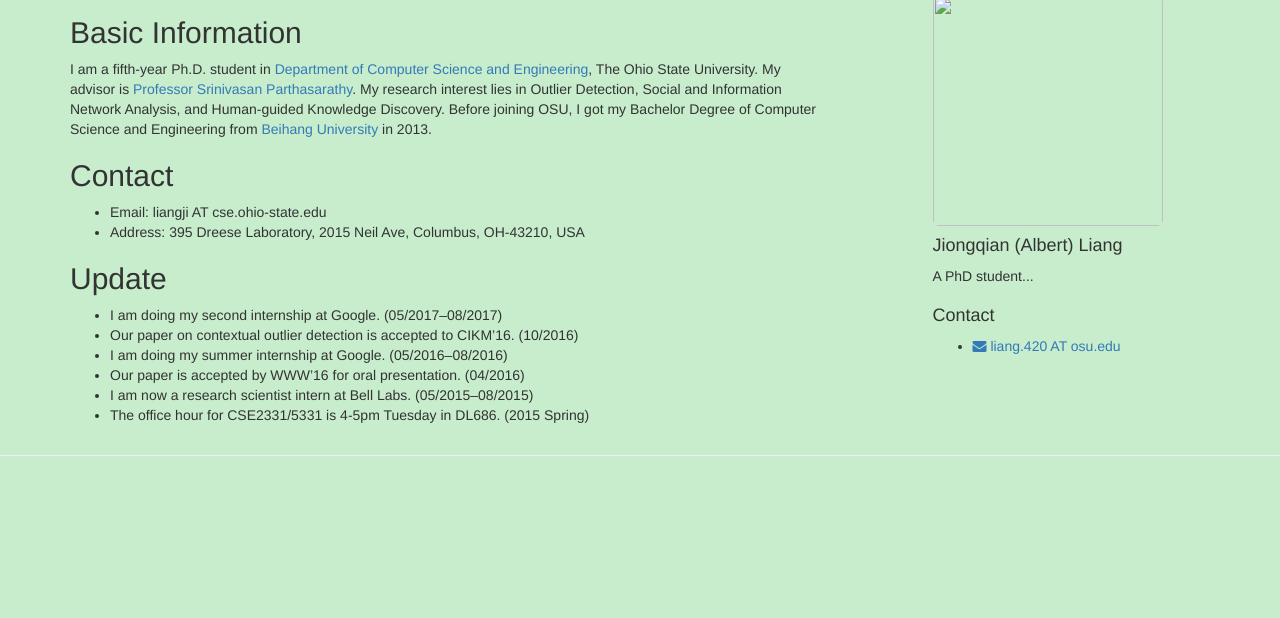
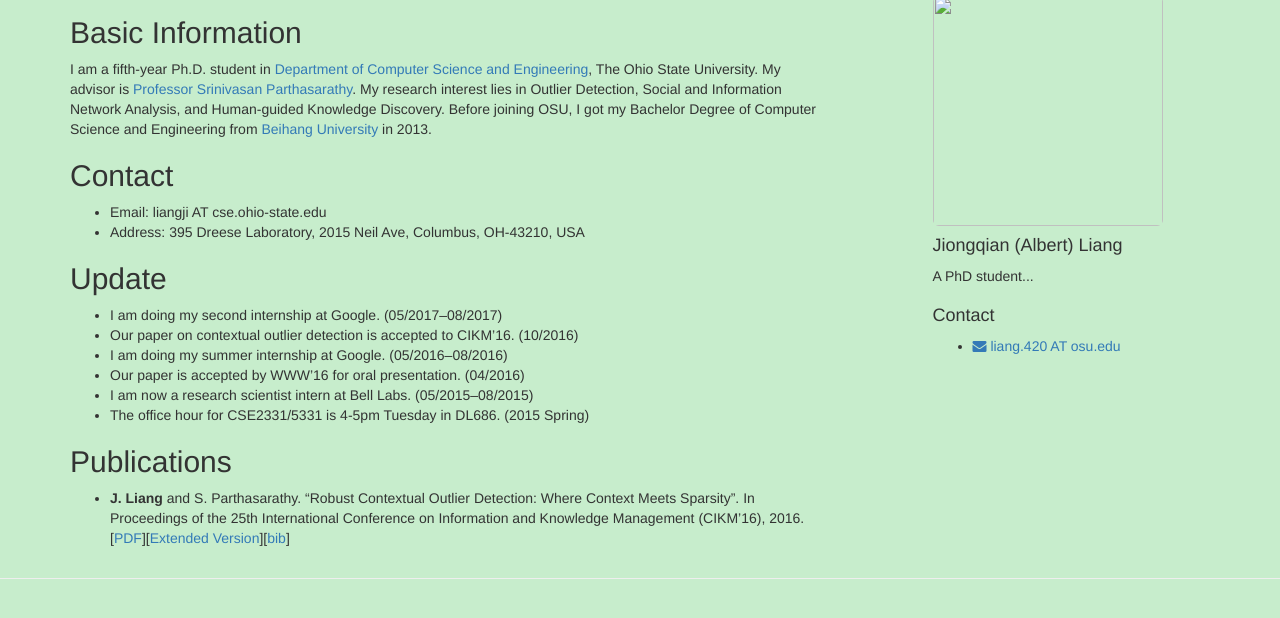
Before and after one commit to BuckeyeDM/BuckeyeDM.github.io, a Jekyll site: the page built from index.md, in a window 1280 px wide, cut to the strip 104-722 px from the top of the page. Built offline with Jekyll 4.4.1, drawn with Linux system fonts in a browser that asks for light colours; our own code applies the rules of GitHub Pages for plain Markdown files.

Commit message:
update publications

```diff
--- a/index.md
+++ b/index.md
@@ -17,3 +17,6 @@ I am a fifth-year Ph.D. student in [Department of Computer Science and Engineeri
 * Our paper is accepted by WWW'16 for oral presentation. (04/2016)
 * I am now a research scientist intern at Bell Labs. (05/2015--08/2015)
 * The office hour for CSE2331/5331 is 4-5pm Tuesday in DL686. (2015 Spring)
+
+## Publications
+* **J. Liang** and S. Parthasarathy. "Robust Contextual Outlier Detection: Where Context Meets Sparsity". In Proceedings of the 25th International Conference on Information and Knowledge Management (CIKM'16), 2016. \[[PDF](./publications/CIKM16_ROCOD.pdf)\]\[[Extended Version](https://arxiv.org/abs/1607.08329)\]\[[bib](./publications/CIKM16.bib)\]
```
